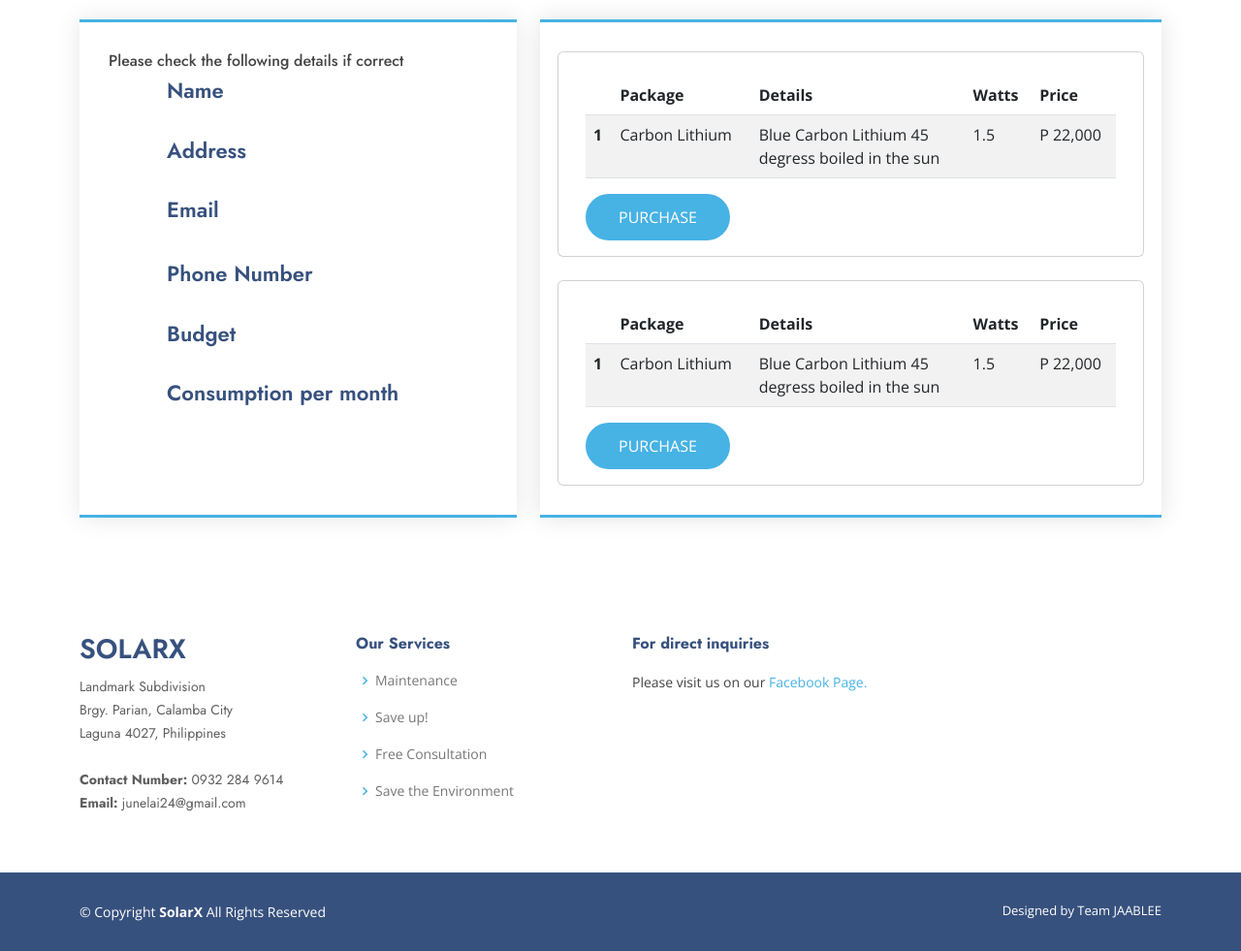
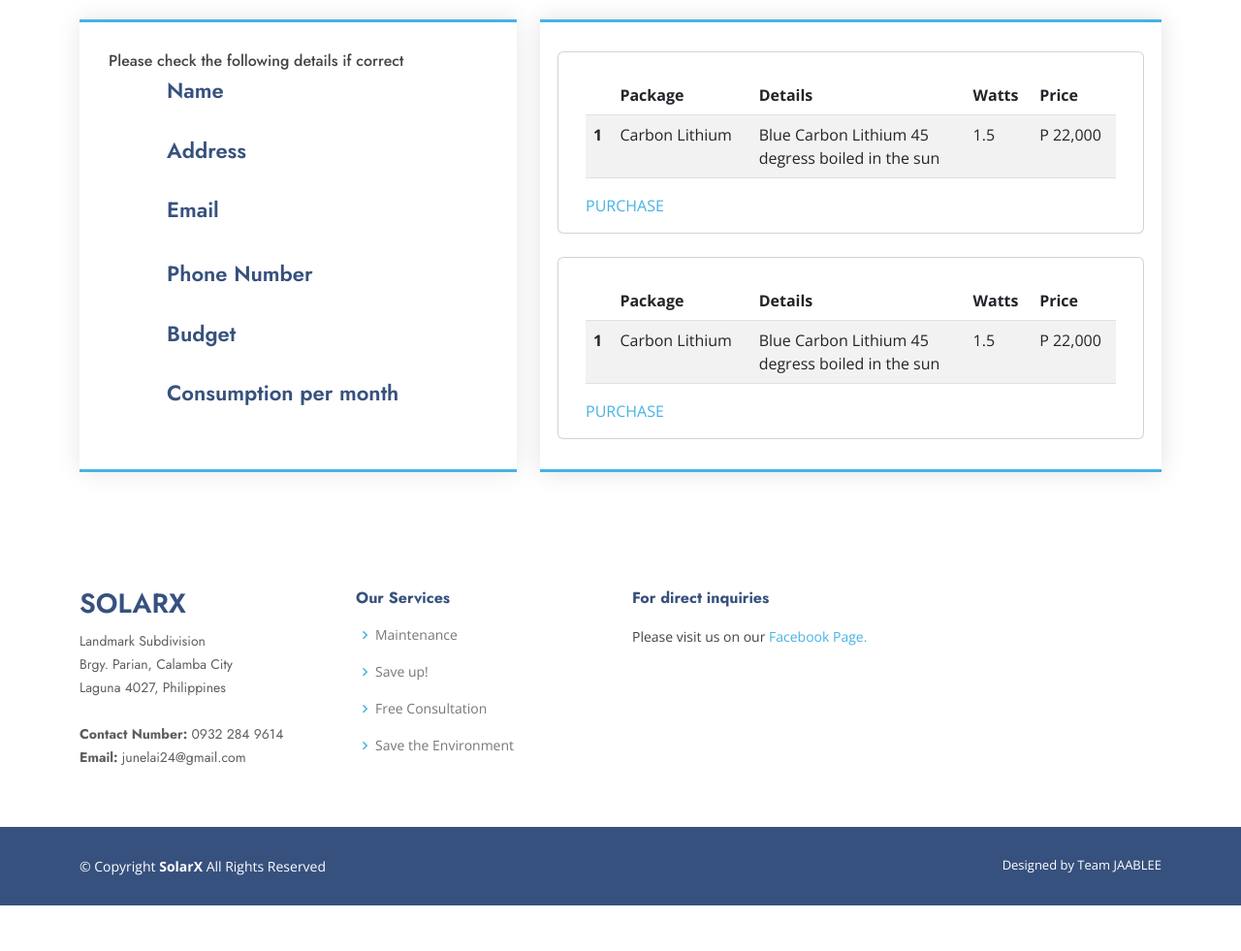
Before and after one commit to icayeli/solarx, a PHP site: page /quote-details.php in a window 1280 px wide. Shown: the part 323-1304 px from the top of the page at 97% size. After the commit the page ends 1257 px from the top, so only its background shows below. Run offline with PHP 8.4, Linux system fonts and the light colour scheme; the visitor is signed in with stand-in values (Sample User, id 1); data that the repository does not hold is empty.

Commit message:
Update quote-details.php

```diff
--- a/quote-details.php
+++ b/quote-details.php
@@ -206,7 +206,8 @@ else{
                 <div class="error-message"></div>
                 <div class="sent-message">Thank you for choosing us! Please select your choice then proceed to check out.</div>
               </div>
-              <div class="text-right"><button type="submit">PURCHASE</button></div>
+
+              <div class="text-right"> <a href="quote-waybill.php" class="w">PURCHASE</a></div>
           <!-- end PURCHASE button -->
 
           </div>
@@ -248,7 +249,7 @@ else{
                 <div class="error-message"></div>
                 <div class="sent-message">Thank you for choosing us! Please select your choice then proceed to check out.</div>
               </div>
-              <div class="text-right"><button type="submit">PURCHASE</button></div>
+              <div class="text-right"> <a href="quote-waybill.php" class="w">PURCHASE</a></div>
           <!-- end PURCHASE button -->
 
           </div>
```
